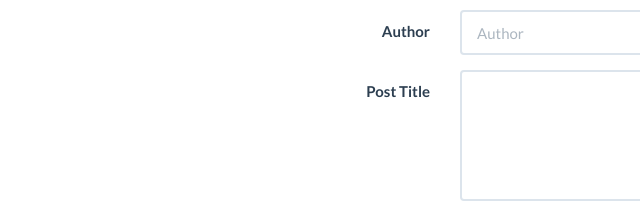
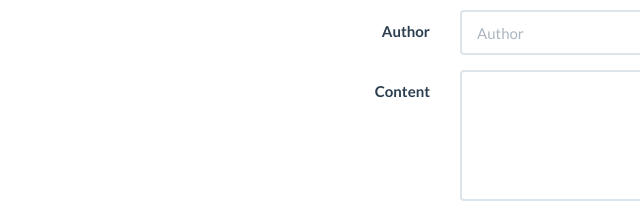
Before and after one commit to radinafilipova/radinafilipova.github.io, a plain HTML site: page newpost.html in a window 1280 px wide. Shown: the part 174-387 px from the top of the page, 0-640 px from the left. Drawn offline with Linux system fonts and the light colour scheme.

Commit message:
fixed new post page - Post Title to Content

```diff
--- a/newpost.html
+++ b/newpost.html
@@ -49,7 +49,7 @@
                  </div>
              </div>
              <div class="form-group">
-                 <label class="col-sm-4 control-label">Post Title</label>
+                 <label class="col-sm-4 control-label">Content</label>
                  <div class="col-sm-6">
                      <textarea rows="5" class="form-control" id="postContent"></textarea>
                  </div>
```
